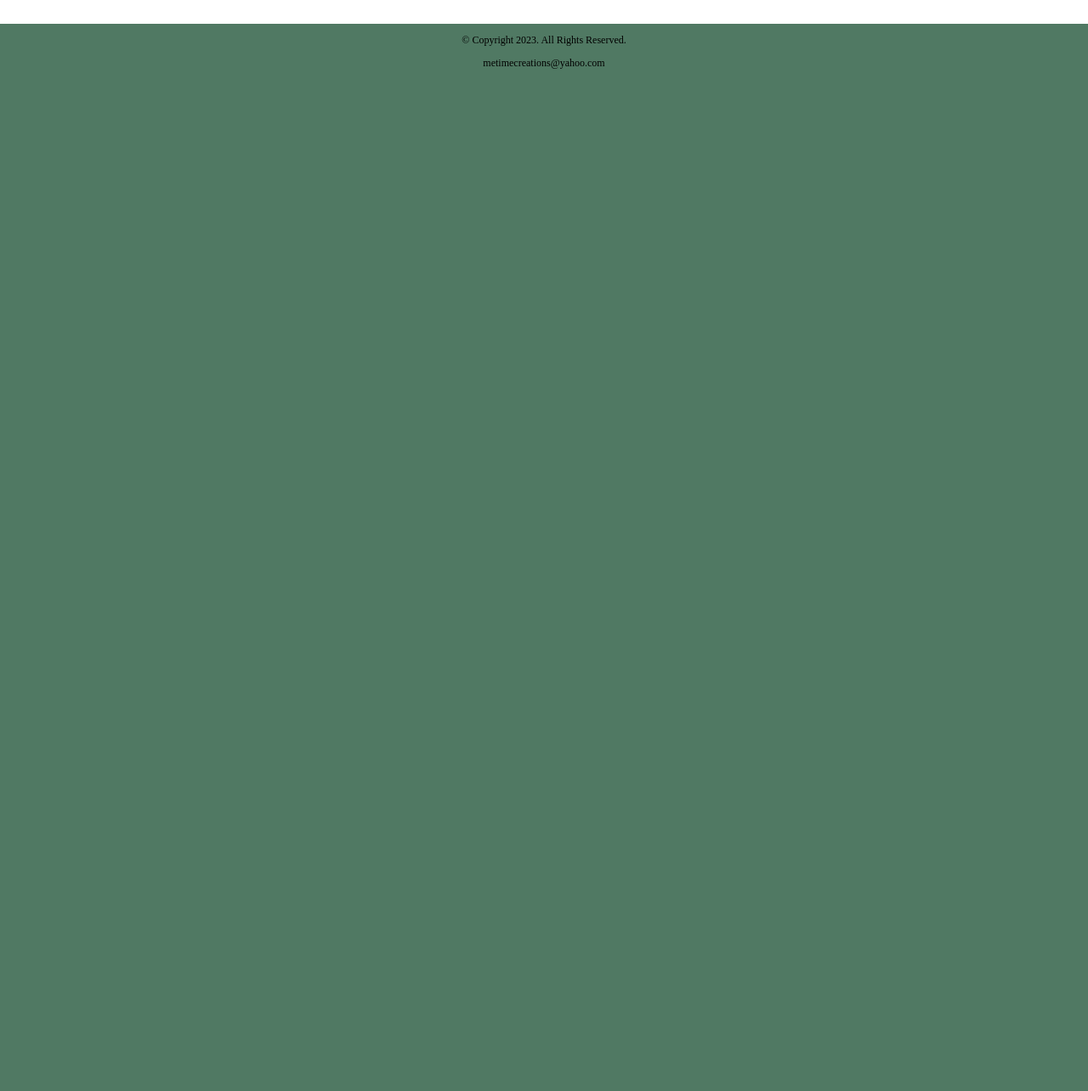
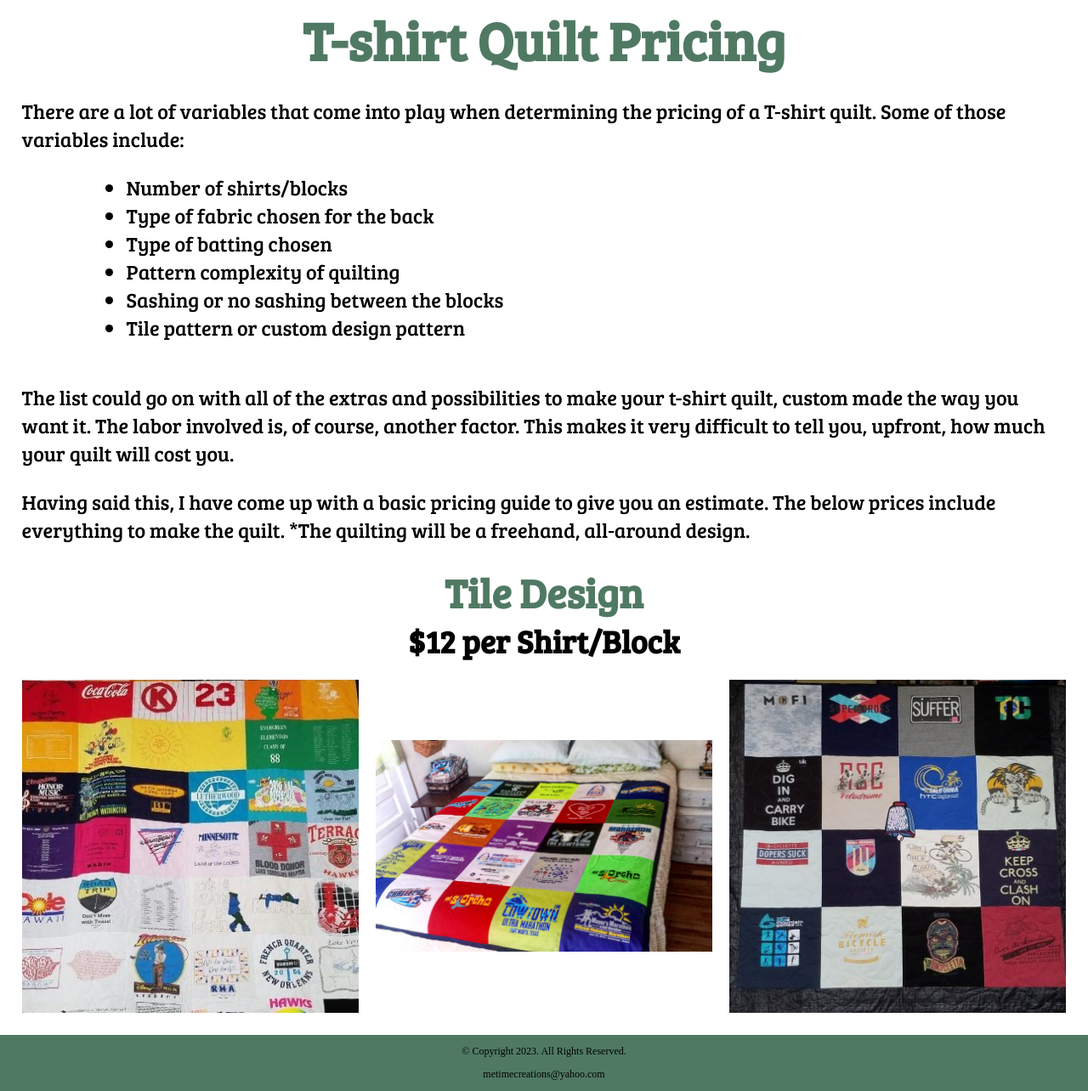
Before and after one commit to shaminan/shaminan.github.io, a plain HTML site: page t-shirt-quilts.html in a window 1280 px wide. Shown: the part 238-1522 px from the top of the page at 85% size. Before the commit the page ends 800 px from the top, so only its background shows below. Drawn offline with Linux system fonts and the light colour scheme.

Commit message:
Tile pics added

```diff
--- a/css/style.css
+++ b/css/style.css
@@ -5,7 +5,7 @@ File Name: styles.css
 */
 
 /* CSS Reset */
-body, header, nav, main, footer, h1, div, img, h2, h4, grid, ul {
+body, header, nav, main, footer, h1, div, img, h2, h3, h4, grid, tile-grid, ul {
 	margin: 0;
 	padding: 0;
 	border: 0;
@@ -117,6 +117,11 @@ h1, h2, h4 {
 	text-align: center;
 }
 
+h3 {
+	color: #000;
+	text-align: center;
+}
+
 
 .round {
 	border-radius: 8px;
@@ -218,6 +223,14 @@ footer p a {
 		display: block;
 		padding: 0 10%;
 	}
+
+	.tile-grid {
+		display: grid;
+		grid-template-columns: auto auto auto;
+		grid-gap: 20px;
+		place-items: center;
+		padding-top: 20px;
+	}
 }
 
 /*Media Query for Desktop viewport*/
@@ -265,6 +278,12 @@ footer p a {
 		font-size: 2em;
 	}
 
+	.price-text {
+		font-size: .75em;
+	}
+
+
+
 	.map {
 		border: 8px solid #000;
 	{
--- a/t-shirt-quilts.html
+++ b/t-shirt-quilts.html
@@ -34,7 +34,38 @@
 
 		<main>
 
-			<div>
+			<h1>T-shirt Quilt Pricing</h1>
+			<div class="price-text">
+
+				<p>There are a lot of variables that come into play when determining the pricing of a T-shirt quilt.  Some of those variables include:</p>
+					<ul>
+						<li>Number of shirts/blocks</li>
+						<li>Type of fabric chosen for the back</li>
+						<li>Type of batting chosen</li>
+						<li>Pattern complexity of quilting</li>
+						<li>Sashing or no sashing between the blocks</li>
+						<li>Tile pattern or custom design pattern</li>
+					</ul>
+
+				<p>The list could go on with all of the extras and possibilities to make your t-shirt quilt, custom made the way you want it.  The labor involved is, of course, another factor.  This makes it very difficult to tell you, upfront, how much your quilt will cost you.</p>
+
+				<p>Having said this, I have come up with a basic pricing guide to give you an estimate.  The below prices include everything to make the quilt.  *The quilting will be a freehand, all-around design.</p>
+			</div>
+
+			<div id="tile-design">
+				<h2>Tile Design</h2>
+				<h3>$12 per Shirt/Block</h3>
+
+				<div class="tile-grid">
+					<img src="images/tile-quilt2.jpg" alt="T-shirt Quilt with Tile Design layout.">
+
+
+					<img src="images/tile-quilt.jpg" alt="T-shirt Quilt with Tile Design layout.">
+
+
+					<img src="images/tile-quilt3.jpg" alt="T-shirt Quilt with Tile Design layout.">
+				</div>
+
 			</div>
 
 		</main>
```
Also changed, not shown: images/Custom-Design2.jpg (added), images/Tile-Quilt2.jpg (added), images/Tile-Quilt3.jpg (added), images/Tile-quilt.jpg (added), images/Tile-with-sashing.jpg (added), images/custom-design.jpg (added), images/custom-design3.jpg (added), images/tile-with-sashing3.png (added), images/tshirt quilt back.jpg (added), images/tshirt quilt closer look.jpg (added), 1 other file.
